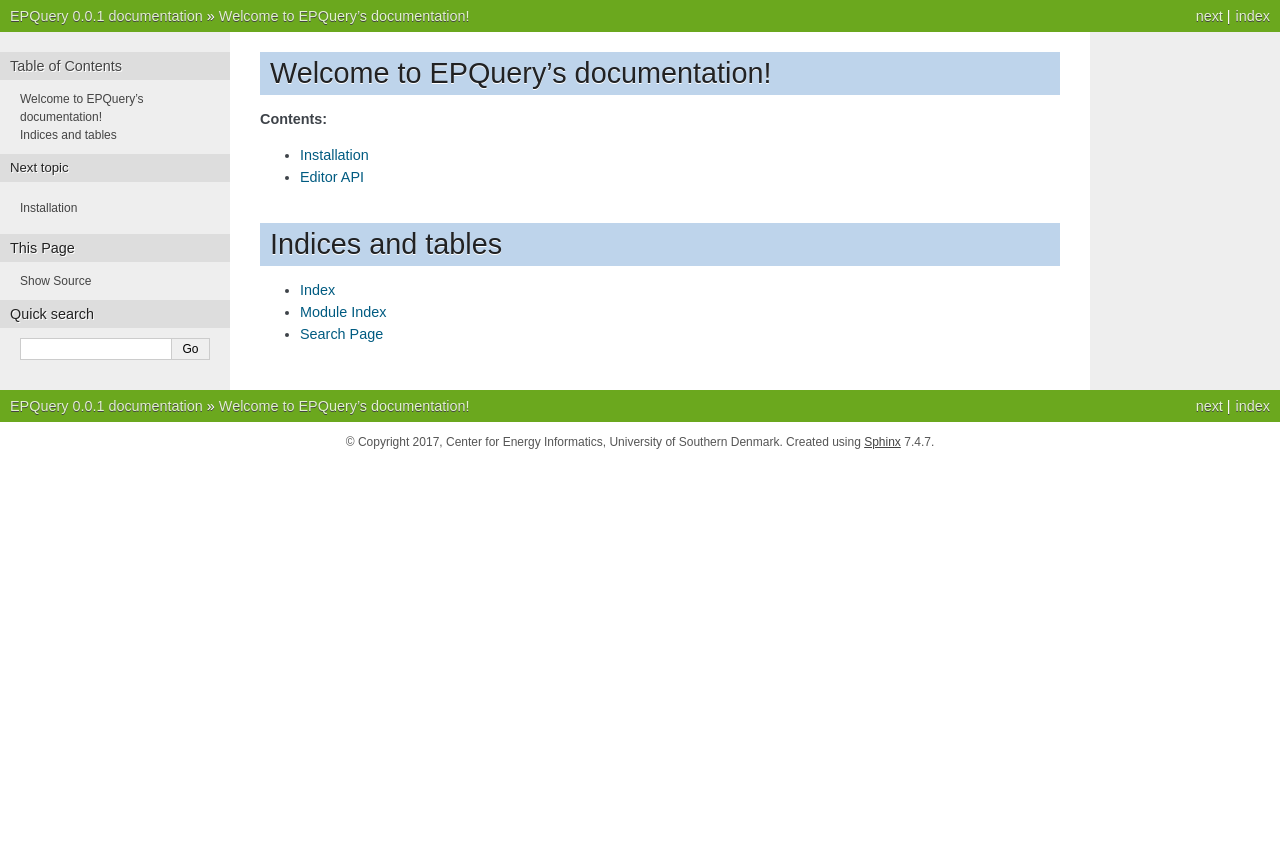
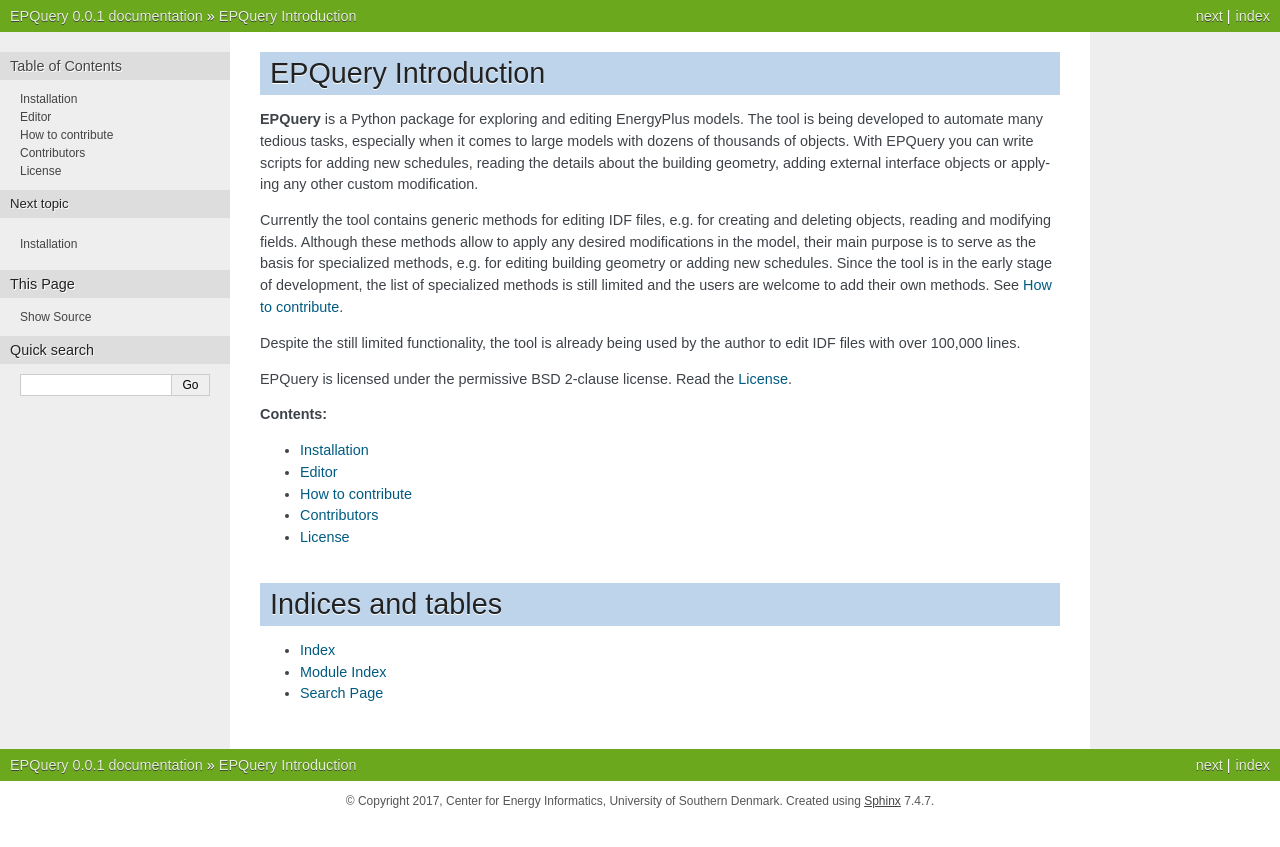
Before and after one commit to sdu-cfei/epquery, a Sphinx documentation site: the page built from docs/source/index.rst, in a window 1280 px wide. Shown: the top 847 px of the page. Built offline with Sphinx 7.4.7, drawn with Linux system fonts in a browser that asks for light colours.

Commit message:
Update DOCS

```diff
--- a/docs/source/conf.py
+++ b/docs/source/conf.py
@@ -98,6 +98,7 @@
 # so a file named "default.css" will overwrite the builtin "default.css".
 html_static_path = ['_static']
 
+html_sidebars = { '**': ['globaltoc.html', 'relations.html', 'sourcelink.html', 'searchbox.html'], }
 
 # -- Options for HTMLHelp output ------------------------------------------
 
--- /dev/null
+++ b/docs/source/contributors.rst
@@ -0,0 +1,4 @@
+Contributors
+============
+
+- Krzysztof Arendt krza@mmmi.sdu.dk
--- /dev/null
+++ b/docs/source/how-to-contribute.rst
@@ -0,0 +1,6 @@
+.. _how-to-contribute:
+
+How to contribute
+=================
+
+...
--- a/docs/source/index.rst
+++ b/docs/source/index.rst
@@ -3,8 +3,24 @@
    You can adapt this file completely to your liking, but it should at least
    contain the root `toctree` directive.
 
-Welcome to EPQuery's documentation!
-===================================
+EPQuery Introduction
+====================
+
+**EPQuery** is a Python package for exploring and editing EnergyPlus models.
+The tool is being developed to automate many tedious tasks, especially
+when it comes to large models with dozens of thousands of objects.
+With EPQuery you can write scripts for adding new schedules, reading the details about the building geometry,
+adding external interface objects or applying any other custom modification.
+
+Currently the tool contains generic methods for editing IDF files, e.g. for creating and deleting objects,
+reading and modifying fields. Although these methods allow to apply any desired modifications in the model,
+their main purpose is to serve as the basis for specialized methods, e.g. for editing building geometry or
+adding new schedules. Since the tool is in the early stage of development, the list of specialized methods
+is still limited and the users are welcome to add their own methods. See :ref:`how-to-contribute`.
+
+Despite the still limited functionality, the tool is already being used by the author to edit IDF files with over 100,000 lines.
+
+EPQuery is licensed under the permissive BSD 2-clause license. Read the :ref:`License`.
 
 **Contents:**
 
@@ -12,7 +28,10 @@
    :maxdepth: 2
 
    installation
-   Editor API <editor>
+   editor
+   how-to-contribute
+   contributors
+   license
 
 .. BUG: For some reason 'Editor API' shows with 'no title' in the side bar
 
--- a/docs/source/installation.rst
+++ b/docs/source/installation.rst
@@ -17,3 +17,7 @@
 If you plan to modify the source code, it is advised to install in the editable mode::
 
     pip install --user -e .
+
+To uninstall::
+
+    pip uninstall epquery
```
Also changed, not shown: docs/source/license.rst (added, +30 -0 lines).
